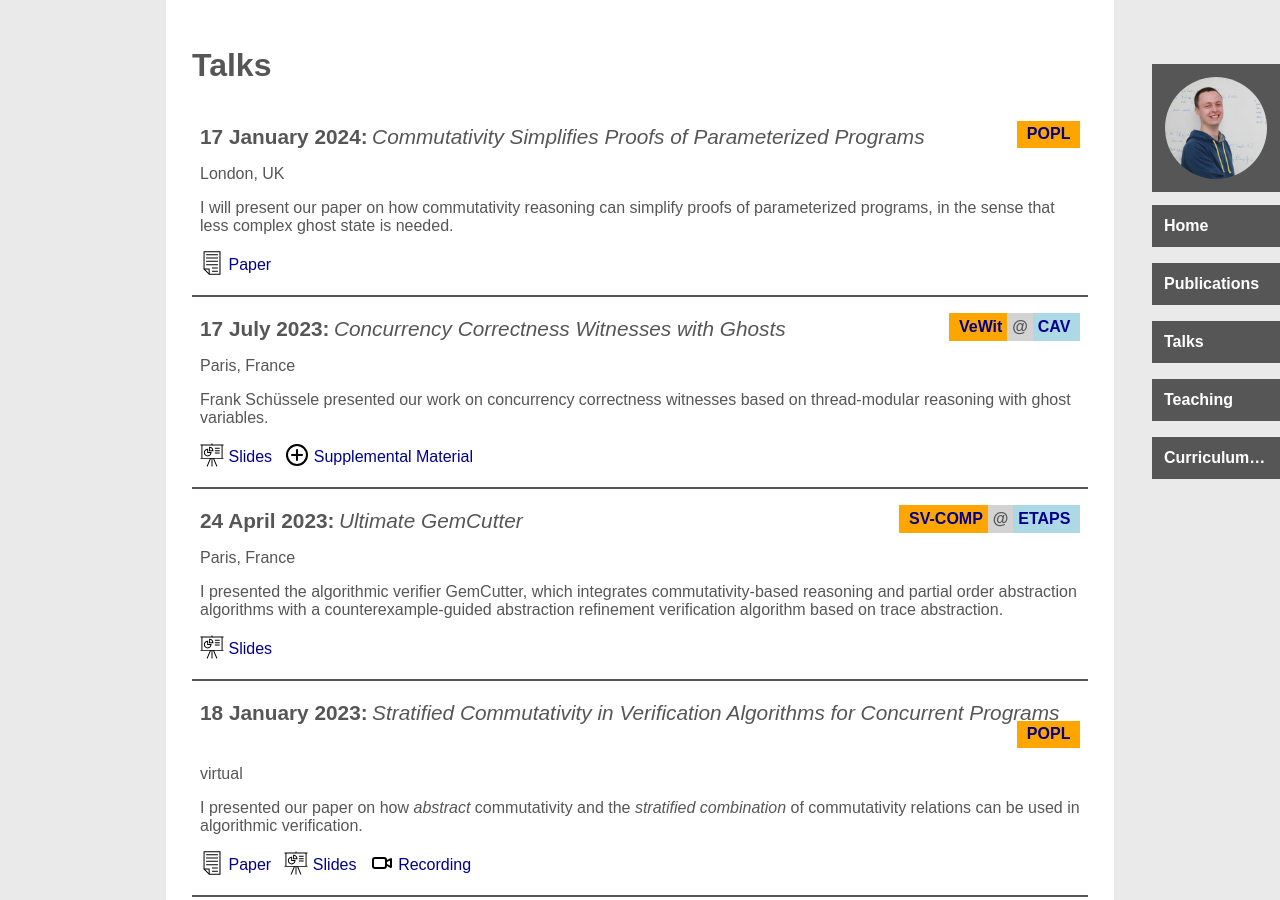
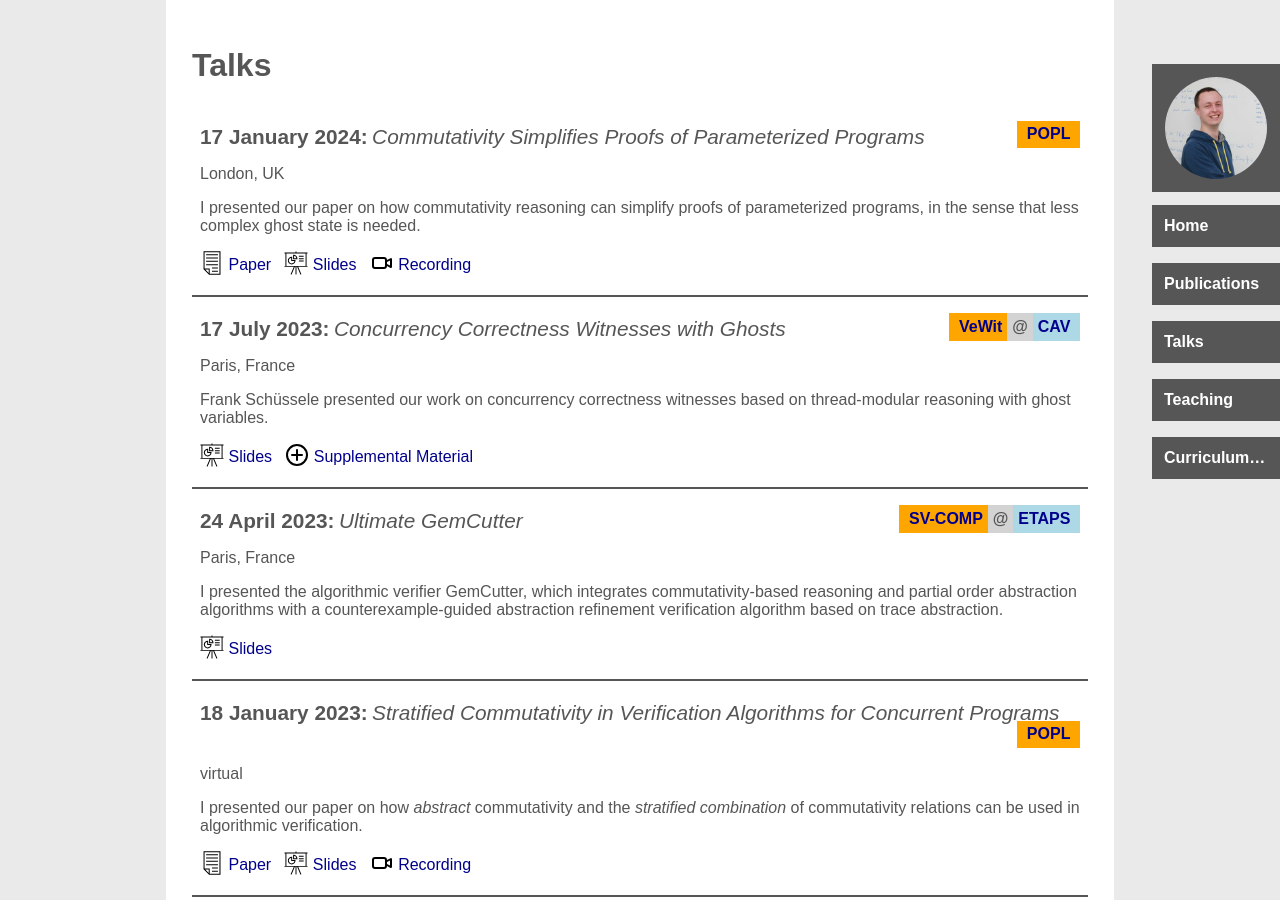
Before and after one commit to maul-esel/personal-website, a Jekyll site: the page built from talks.markdown, in a window 1280 px wide and 900 px high. Built offline with Jekyll 4.4.1, drawn with Linux system fonts in a browser that asks for light colours.

```diff
--- a/_data/talks.yml
+++ b/_data/talks.yml
@@ -4,7 +4,9 @@ popl24:
   conference: POPL
   conference_link: https://popl24.sigplan.org/
   location: London, UK
-  summary: I will present our paper on how commutativity reasoning can simplify proofs of parameterized programs, in the sense that less complex ghost state is needed.
+  summary: I presented our paper on how commutativity reasoning can simplify proofs of parameterized programs, in the sense that less complex ghost state is needed.
+  slides: https://www.researchgate.net/publication/377467062_Commutativity_Simplifies_Proofs_of_Parameterized_Programs
+  recording: https://www.youtube.com/watch?v=ArzcDPauQGA&t=28661s
 
 cav23witnesses:
   title: Concurrency Correctness Witnesses with Ghosts
--- a/_publications/popl24.markdown
+++ b/_publications/popl24.markdown
@@ -8,12 +8,14 @@ authors: [afarzan, me, apodelski]
 conference: POPL'24
 conference_link: https://popl24.sigplan.org/
 
+publisher: ACM
+publisher_link: https://dl.acm.org/doi/10.1145/3632925
+
 preprint: arxiv
 preprint_link: https://arxiv.org/abs/2311.02673
 
 artifact: https://doi.org/10.5281/zenodo.10119773
 
-to_appear: true
 selected: true
 
 abstract: >-
@@ -45,6 +47,6 @@ bibtex: |-
     volume    = {8},
     number    = {{POPL}},
     year      = {2024},
-    note      = {(to appear)}
+    doi       = {10.1145/3632925}
   }
 ---
--- a/publications.markdown
+++ b/publications.markdown
@@ -75,6 +75,7 @@ lastmod_dependencies:
       {%- endif -%}
       {%- assign talk = site.data.talks[pub.pub_id] -%}
       {%- if talk == nil and pub.talk -%}{% assign talk = site.data.talks[pub.talk] -%}{%- endif -%}
+      {%- if talk == nil and pub.talk -%}{% assign talk = pub.talk -%}{%- endif -%}
       {%- if talk and talk.slides -%}
         <span class="pub-additional">
           <img alt="" class="pub-additional-icon" src="{{ '/images/slides.svg' | relative_url }}" />
```
Also changed, not shown: _publications/vmcai24.markdown (+13 -10 lines).
